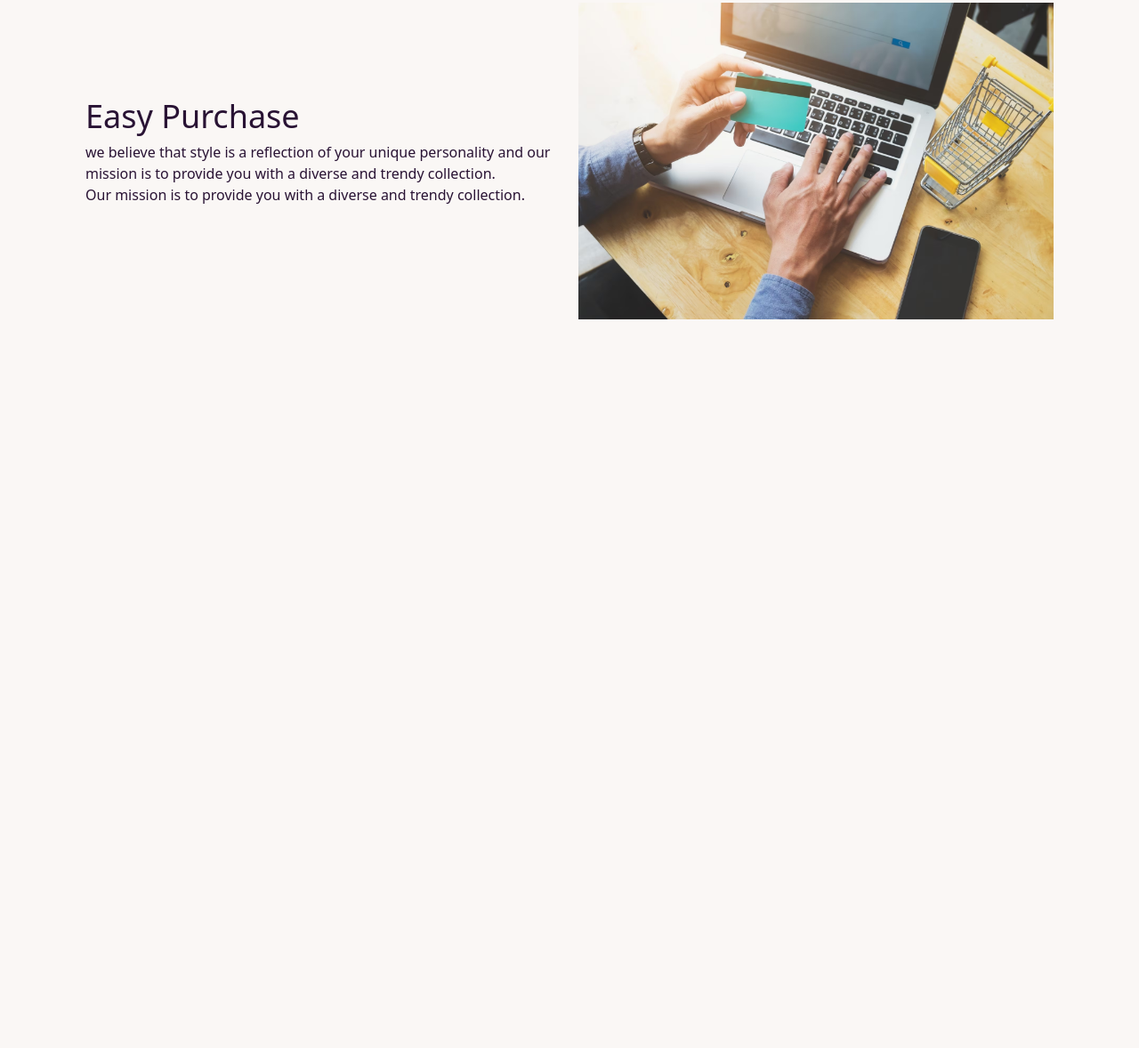
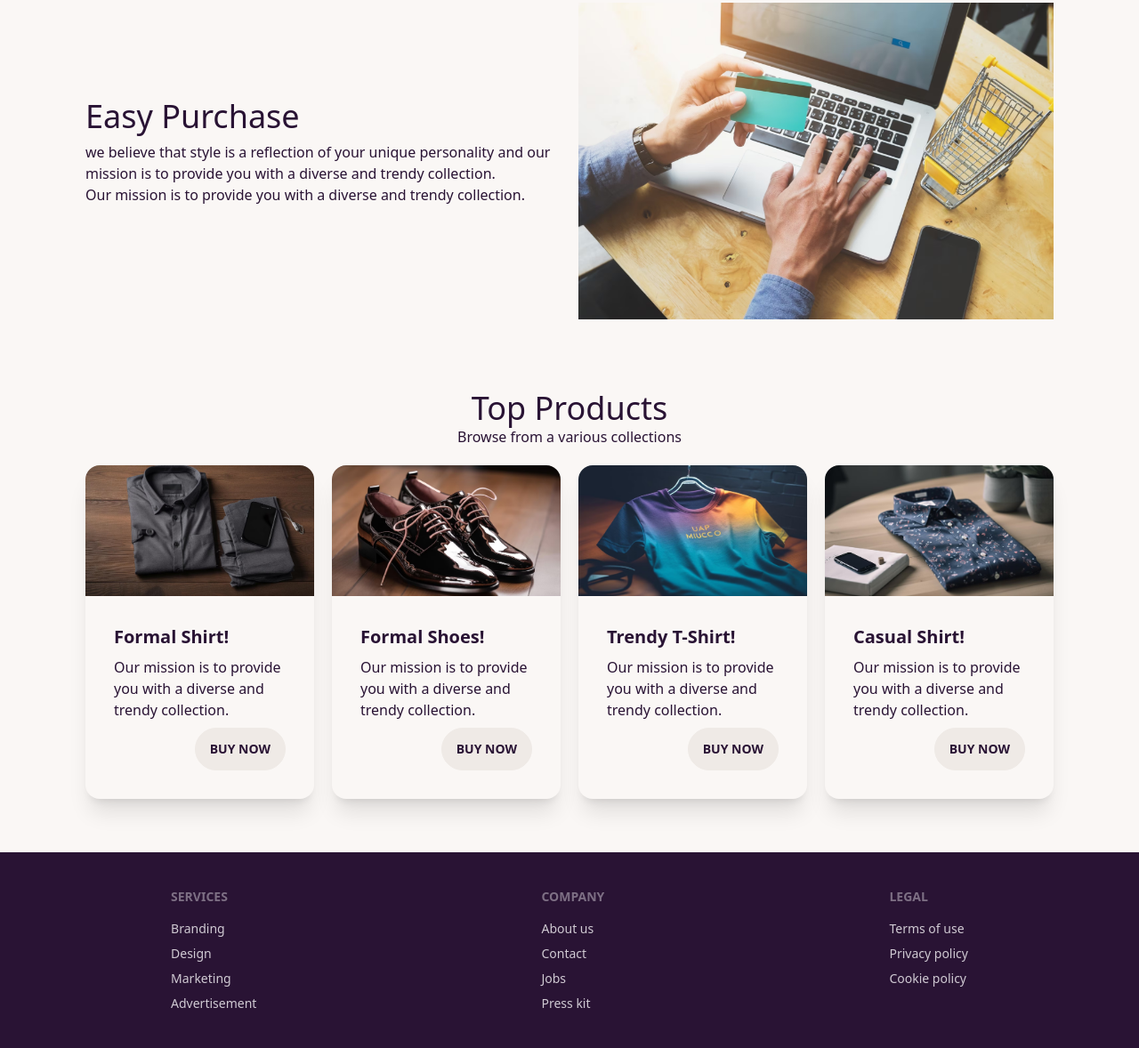
Before and after one commit to smile995/Conceptual-daisyman, a plain HTML site: page index.html in a window 1280 px wide. Shown: the part 1289-2467 px from the top of the page at 89% size. Before the commit the page ends 1788 px from the top, so only its background shows below. Drawn offline with nearby package versions, Linux system fonts and the light colour scheme.

Commit message:
footer section done

```diff
--- a/index.html
+++ b/index.html
@@ -133,7 +133,8 @@
             <div class="md:flex justify-between items-center gap-5">
                 <div class="flex-1 ">
                     <h1 class="text-2xl md:text-4xl mb-2">Easy Purchase</h1>
-                    <p>we believe that style is a reflection of your unique personality and our mission is to provide you with a diverse and trendy collection.</p>
+                    <p>we believe that style is a reflection of your unique personality and our mission is to provide
+                        you with a diverse and trendy collection.</p>
                     <p>Our mission is to provide you with a diverse and trendy collection.</p>
                 </div>
                 <div class="flex-1 mt-5">
@@ -143,14 +144,100 @@
         </section>
 
         <section class="max-w-screen-xl mx-auto px-8 md:px-16 lg:px-24 my-10 py-5">
+            <div class="text-center mb-5">
+                <h1 class="text-2xl md:text-4xl">Top Products</h1>
+                <p>Browse from a various collections</p>
+            </div>
+            <!-- easy purchase card section -->
+            <div class="grid md:grid-cols-2 lg:grid-cols-4 gap-5">
+                <div>
+                    <!-- formal shirt card -->
+                    <div class="card bg-base-100 shadow-xl">
+                        <figure><img src="/images/formal.avif" alt="Shoes" /></figure>
+                        <div class="card-body">
+                            <h2 class="card-title">Formal Shirt!</h2>
+                            <p>Our mission is to provide you with a diverse and trendy collection.
 
+                            </p>
+                            <div class="card-actions justify-end">
+                                <button class="btn">Buy Now</button>
+                            </div>
+                        </div>
+                    </div>
+                </div>
+                <!-- formal shoes card -->
+                <div>
+                    <div class="card bg-base-100 shadow-xl">
+                        <figure><img src="/images/formal shoes.avif" alt="Shoes" /></figure>
+                        <div class="card-body">
+                            <h2 class="card-title">Formal Shoes!</h2>
+                            <p>Our mission is to provide you with a diverse and trendy collection.
+
+                            </p>
+                            <div class="card-actions justify-end">
+                                <button class="btn">Buy Now</button>
+                            </div>
+                        </div>
+                    </div>
+                </div>
+                <div>
+                    <div class="card bg-base-100 shadow-xl">
+                        <figure><img src="/images/t-shirt.avif" alt="Shoes" /></figure>
+                        <div class="card-body">
+                            <h2 class="card-title">Trendy T-Shirt!</h2>
+                            <p>Our mission is to provide you with a diverse and trendy collection.
+
+                            </p>
+                            <div class="card-actions justify-end">
+                                <button class="btn">Buy Now</button>
+                            </div>
+                        </div>
+                    </div>
+                </div>
+                <div>
+                    <div class="card bg-base-100 shadow-xl">
+                        <figure><img src="/images/elegant-businessman-shirt-wooden-desk-stack-generated-by-ai_188544-34678.avif" alt="Shoes" /></figure>
+                        <div class="card-body">
+                            <h2 class="card-title">Casual Shirt!</h2>
+                            <p>Our mission is to provide you with a diverse and trendy collection.
+
+                            </p>
+                            <div class="card-actions justify-end">
+                                <button class="btn">Buy Now</button>
+                            </div>
+                        </div>
+                    </div>
+                </div>
+            </div>
         </section>
 
     </main>
     <!-- footer section -->
-    <footer>
 
-    </footer>
+        <footer class="footer p-10 bg-neutral text-neutral-content justify-around">
+            <div>
+              <span class="footer-title">Services</span>
+              <a class="link link-hover">Branding</a>
+              <a class="link link-hover">Design</a>
+              <a class="link link-hover">Marketing</a>
+              <a class="link link-hover">Advertisement</a>
+            </div>
+            <div>
+              <span class="footer-title">Company</span>
+              <a class="link link-hover">About us</a>
+              <a class="link link-hover">Contact</a>
+              <a class="link link-hover">Jobs</a>
+              <a class="link link-hover">Press kit</a>
+            </div>
+            <div>
+              <span class="footer-title">Legal</span>
+              <a class="link link-hover">Terms of use</a>
+              <a class="link link-hover">Privacy policy</a>
+              <a class="link link-hover">Cookie policy</a>
+            </div>
+          </footer>
+
+
 
 </body>
 <!-- https://shakilahmedatik.github.io/daisy-man/ -->
```
Also changed, not shown: images/formal shoes.avif (renamed from images/shiny-black-leather-shoes-exude-modern-luxury-generated-by-ai_188544-36154.avif), images/formal.avif (renamed from images/elegant-businessman-attire-hangs-modern-closet-generated-by-ai_188544-15312.avif), images/t-shirt.avif (renamed from images/blue-yellow-t-shirt-wooden-hanger-generated-by-ai_188544-42185.avif).
